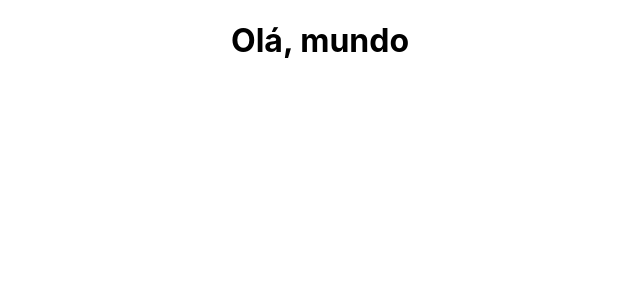
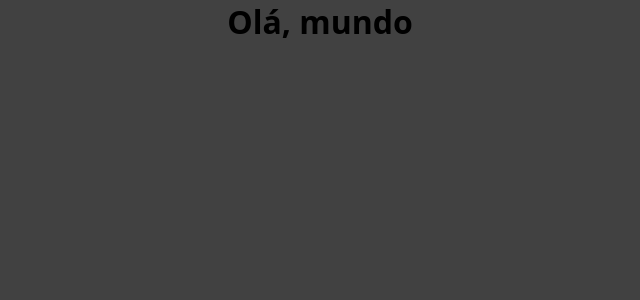
Before and after one commit to Wilian-Pereira-W/project-memory-game, a React (Create React App) app: page / in a window 1280 px wide. Shown: the top 300 px of the page, without its empty margins (320-960 px from the left). Built offline with nearby package versions, Linux system fonts and the light colour scheme.

Commit message:
feat: estilos index

```diff
--- a/src/index.css
+++ b/src/index.css
@@ -1,13 +1,19 @@
-body {
-  margin: 0;
-  font-family: -apple-system, BlinkMacSystemFont, 'Segoe UI', 'Roboto', 'Oxygen',
-    'Ubuntu', 'Cantarell', 'Fira Sans', 'Droid Sans', 'Helvetica Neue',
-    sans-serif;
-  -webkit-font-smoothing: antialiased;
-  -moz-osx-font-smoothing: grayscale;
+:root {
+  --color-primary: #13141f;
+  --color-secondary: crimson;
+  --color-text-light: #FFFFFF;
+  --color--text-dark: #000000
 }
 
-code {
-  font-family: source-code-pro, Menlo, Monaco, Consolas, 'Courier New',
-    monospace;
+* {
+  margin: 0;
+  padding: 0;
+  box-sizing: border-box;
 }
+
+body {
+  font-size: 16px;
+  background-color: #414141;
+  font-family: system-ui, -apple-system, BlinkMacSystemFont, 'Segoe UI',
+    Roboto, Oxygen, Ubuntu, Cantarell, 'Open Sans', 'Helvetica Neue', sans-serif;
+}
```
